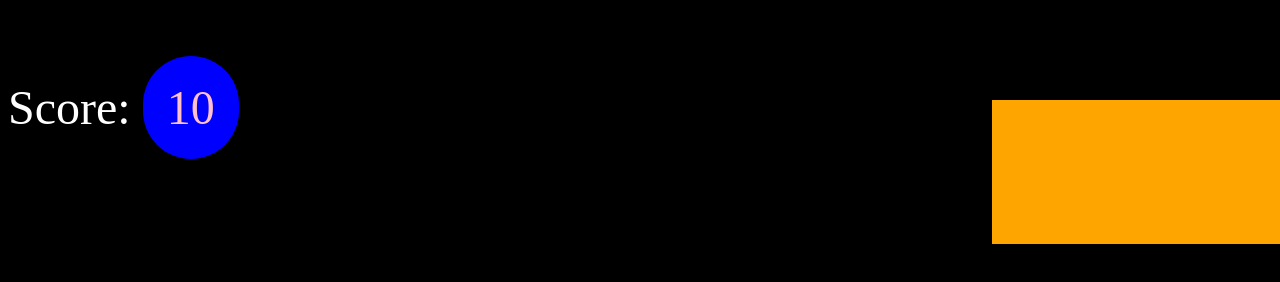
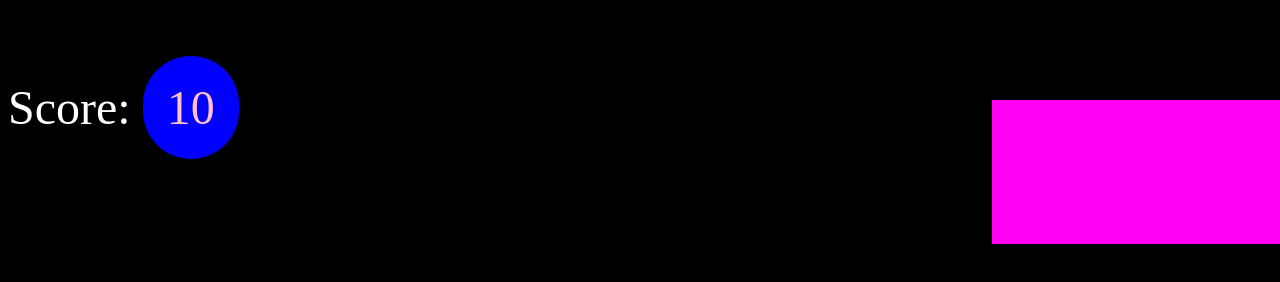
Before and after one commit to debil2030/tetris, a plain HTML site: page index.html in a window 1280 px wide. Drawn offline with Linux system fonts and the light colour scheme.

Commit message:
style.css

```diff
--- a/style.css
+++ b/style.css
@@ -14,7 +14,7 @@ padding: 0.5rem;
 .square {
     height: 3rem;
     width: 3rem;
-    background: orange;
+    background: rgb(255, 0, 242);
     position: fixed;
 }
 #square1 {
```
